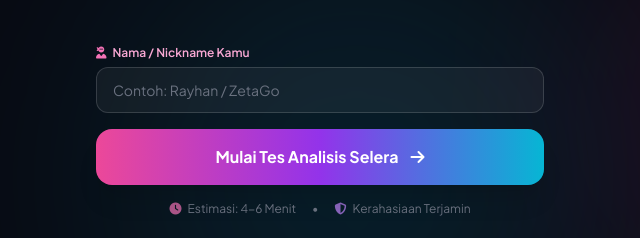
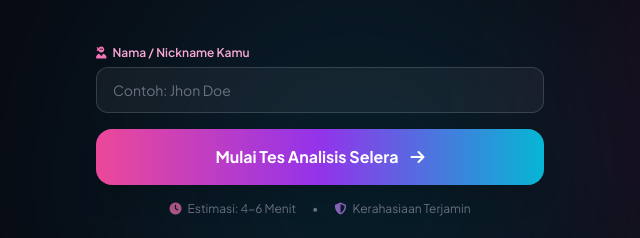
Before and after one commit to ZetaGo-Aurum/otakuweb, a plain HTML site: page index.html in a window 1280 px wide. Shown: the part 532-770 px from the top of the page, 320-960 px from the left. Drawn offline with nearby package versions, Linux system fonts and the light colour scheme.

Commit message:
Update placeholder text for username input field

```diff
--- a/index.html
+++ b/index.html
@@ -179,7 +179,7 @@
                         <i class="fa-solid fa-user-ninja text-pink-400"></i> Nama / Nickname Kamu
                     </label>
                     <div class="relative">
-                        <input type="text" id="userNameInput" placeholder="Contoh: Rayhan / ZetaGo" class="w-full bg-white/5 border border-white/15 rounded-xl px-4 py-3 text-xs sm:text-sm text-white placeholder-gray-500 focus:outline-none focus:border-pink-500 focus:ring-1 focus:ring-pink-500 transition">
+                        <input type="text" id="userNameInput" placeholder="Contoh: Jhon Doe" class="w-full bg-white/5 border border-white/15 rounded-xl px-4 py-3 text-xs sm:text-sm text-white placeholder-gray-500 focus:outline-none focus:border-pink-500 focus:ring-1 focus:ring-pink-500 transition">
                     </div>
                 </div>
 
```
